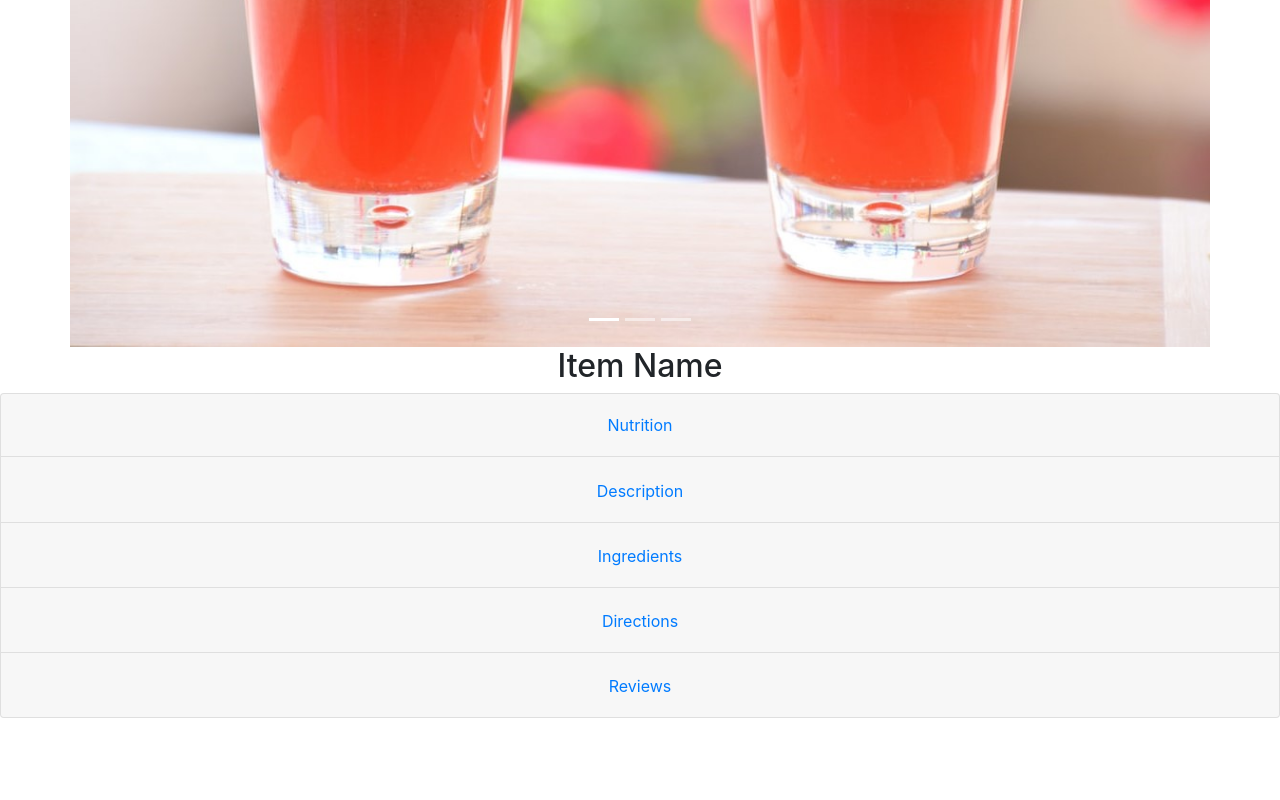
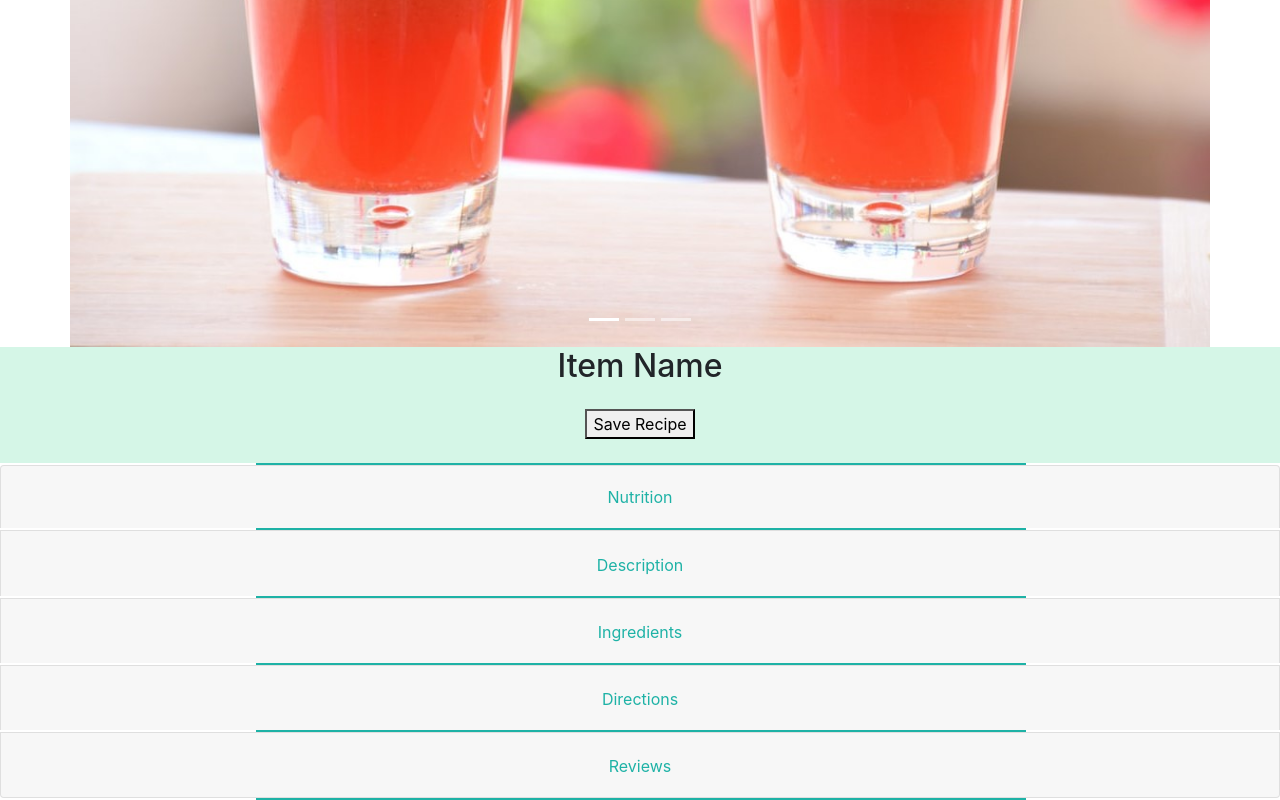
Before and after one commit to 312akim/FitBrews, a website: page items.html in a window 1280 px wide. Shown: the part 508-1308 px from the top of the page. Before the commit the page ends 1226 px from the top, so only its background shows below. Drawn offline with nearby package versions, Linux system fonts and the light colour scheme.

Commit message:
Colors + Horizontal Break

```diff
--- a/css/items.scss
+++ b/css/items.scss
@@ -0,0 +1,44 @@
+$primary-color-dark: rgb(30, 178, 166);
+$primary-color-light: rgb(213, 246, 231);
+
+.carousel-item img {
+    width: 100%;
+    height: auto;
+}
+
+.itemsCarouselCol {
+    padding: 0;
+}
+
+.itemHeader {
+    text-align: center;
+}
+
+.card {
+    text-align: center;
+}
+
+.card-body {
+    text-align: left;
+    background-color: $primary-color-light;
+}
+
+.categoryBreak {
+    padding: 0;
+    margin: 0;
+    margin-left: 50% - (60%/2);
+    width: 60%;
+    border: solid $primary-color-dark 1px;
+}
+
+.backgroundLight {
+    background-color: $primary-color-light;
+}
+
+.removeMargin {
+    margin: 0;
+}
+
+.accordionHeader {
+    color: $primary-color-dark;
+}
--- a/items.html
+++ b/items.html
@@ -53,8 +53,11 @@
                     </div>
                 </div>
             </div>
-
-            <h2 class="itemHeader">Item Name</h2>
+            <div class="itemHeader backgroundLight">
+                <h2 class="removeMargin">Item Name</h2>
+                <button class="my-4" id="saveRecipeButton">Save Recipe</button>
+            </div>
+            <hr class="categoryBreak">
         </header>
         <main>
             <div class="accordion" id="itemsAccordion">
@@ -62,7 +65,7 @@
                     <div class="card-header" id="headingNutrition">
                         <h2 class="mb-0"></h2>
                             <button
-                                class="btn btn-link collapsed"
+                                class="btn btn-link collapsed accordionHeader"
                                 type="button"
                                 data-toggle="collapse"
                                 data-target="#collapseNutrition"
@@ -86,11 +89,13 @@
                     </div>
                 </div>
 
+                <hr class="categoryBreak">
+
                 <div class="card">
                     <div class="card-header" id="headingDescription">
                         <h2 class="mb-0">
                             <button
-                                class="btn btn-link collapsed"
+                                class="btn btn-link collapsed accordionHeader"
                                 type="button"
                                 data-toggle="collapse"
                                 data-target="#collapseDescription"
@@ -113,11 +118,13 @@
                     </div>
                 </div>
 
+                <hr class="categoryBreak">
+
                 <div class="card">
                     <div class="card-header" id="headingIngredients">
                         <h2 class="mb-0">
                             <button
-                                class="btn btn-link collapsed"
+                                class="btn btn-link collapsed accordionHeader"
                                 type="button"
                                 data-toggle="collapse"
                                 data-target="#collapseIngredients"
@@ -144,11 +151,13 @@
                     </div>
                 </div>
 
+                <hr class="categoryBreak">
+
                 <div class="card">
                     <div class="card-header" id="headingDirections">
                         <h2 class="mb-0">
                             <button
-                                class="btn btn-link collapsed"
+                                class="btn btn-link collapsed accordionHeader"
                                 type="button"
                                 data-toggle="collapse"
                                 data-target="#collapseDirections"
@@ -181,11 +190,13 @@
                     </div>
                 </div>
 
+                <hr class="categoryBreak">
+
                 <div class="card">
                     <div class="card-header" id="headingReviews">
                         <h2 class="mb-0">
                             <button
-                                class="btn btn-link collapsed"
+                                class="btn btn-link collapsed  accordionHeader"
                                 type="button"
                                 data-toggle="collapse"
                                 data-target="#collapseReviews"
@@ -207,6 +218,9 @@
                         </div>
                     </div>
                 </div>
+
+                <hr class="categoryBreak">
+
             </div>
         </main>
         <script src="node_modules/jquery/dist/jquery.slim.min.js"></script>
--- a/js/items.js
+++ b/js/items.js
@@ -0,0 +1,11 @@
+let saveRecipeButton = document.getElementById("saveRecipeButton");
+
+saveRecipeButton.addEventListener("click", saveChoice);
+
+function saveChoice() {
+    if (saveRecipeButton.innerHTML === "Save Recipe") {
+        saveRecipeButton.innerHTML = "Saved!";
+    } else {
+        saveRecipeButton.innerHTML = "Save Recipe";
+    }
+}
--- a/package.json
+++ b/package.json
@@ -6,12 +6,14 @@
     "scripts": {
         "test": "echo \"Error: no test specified\" && exit 1",
         "start": "npm run lite",
-        "lite": "lite-server"
+        "lite": "lite-server",
+        "scss": "node-sass -o css/ css/"
     },
     "author": "",
     "license": "ISC",
     "devDependencies": {
-        "lite-server": "^2.5.4"
+        "lite-server": "^2.5.4",
+        "node-sass": "^4.13.1"
     },
     "dependencies": {
         "bootstrap": "^4.4.1",
```
Also changed, not shown: css/items.css, 1 other file.
